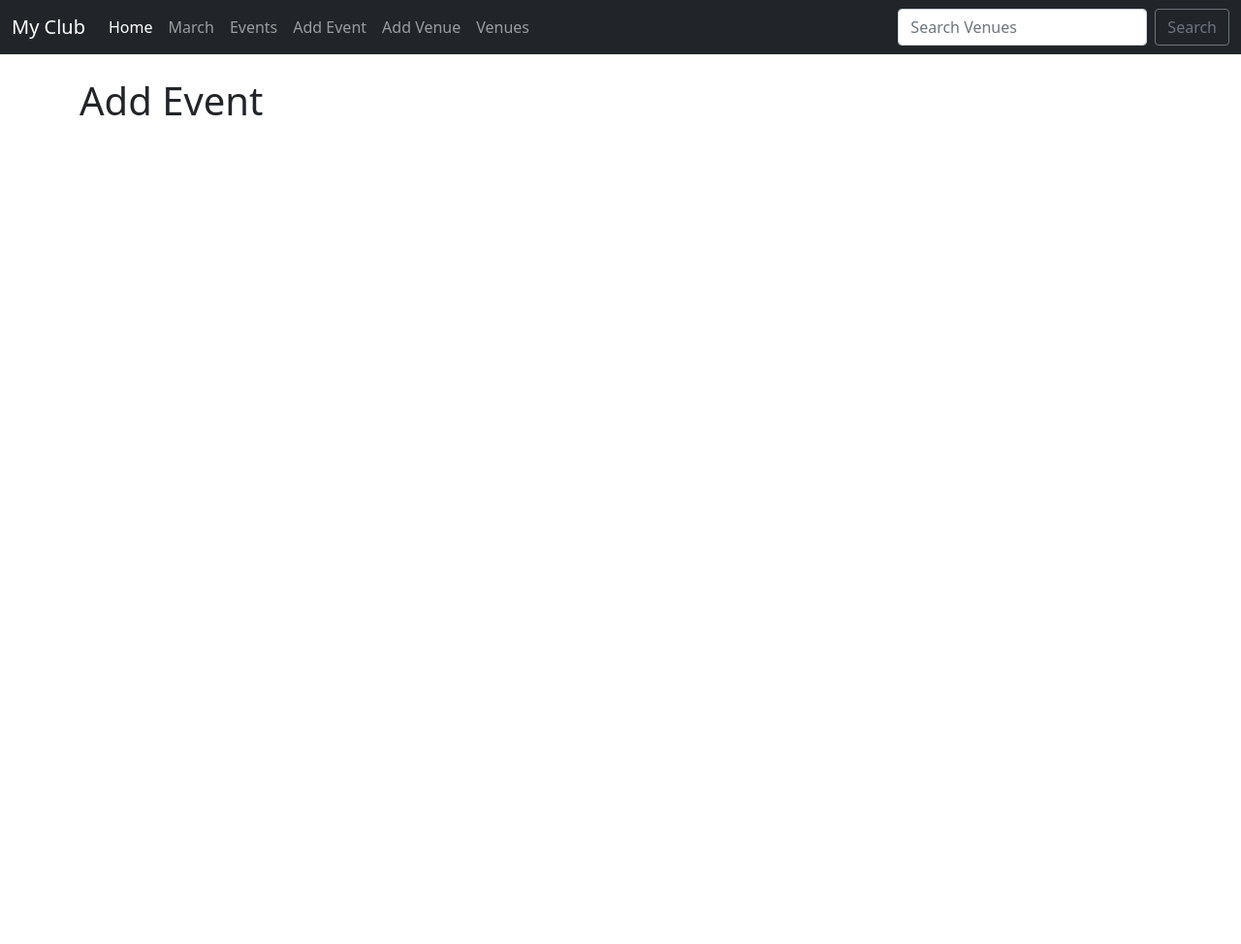
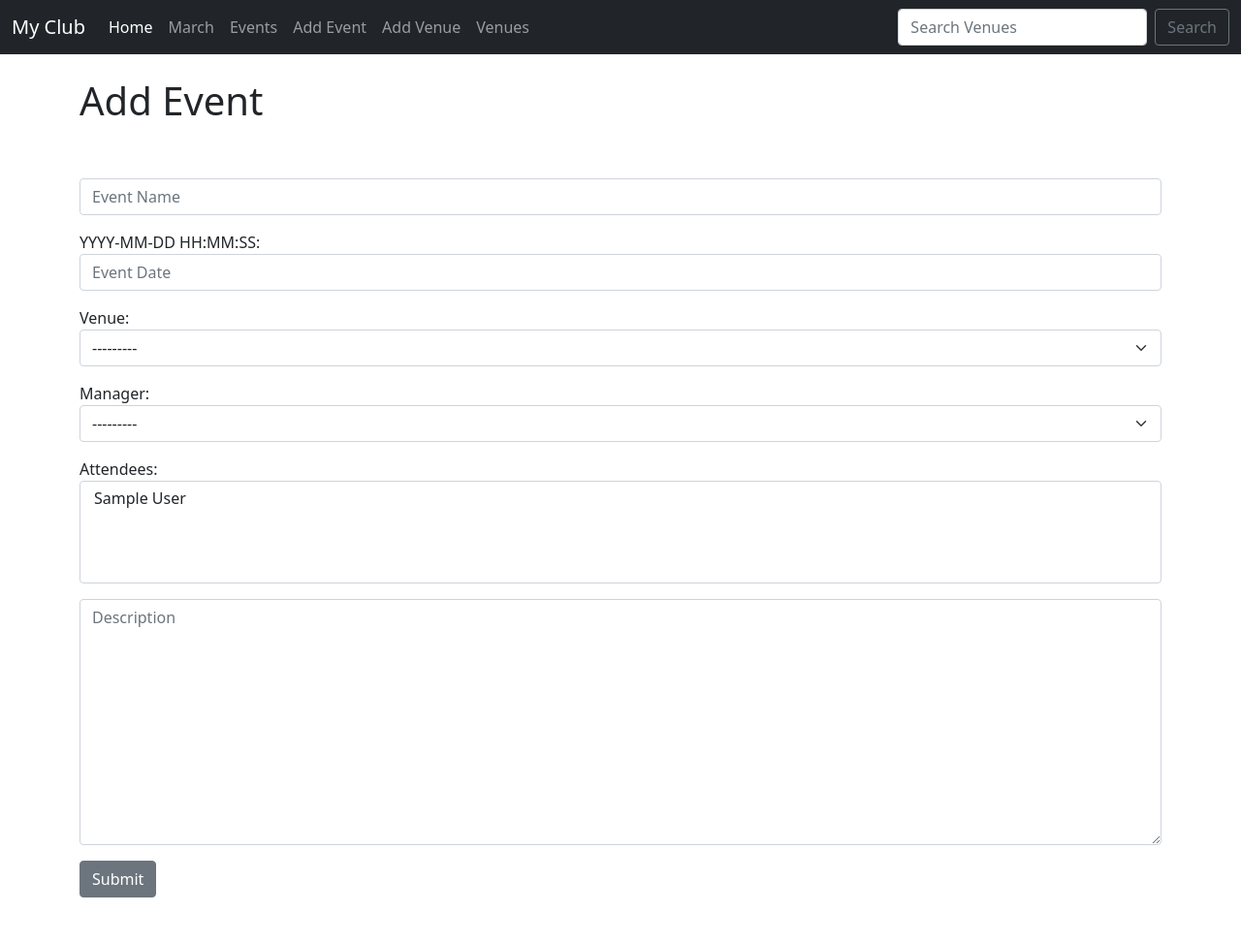
Before and after one commit to Syarif-Ys/django-codemy, a Django app: page /add_event in a window 1280 px wide. Shown: the whole page at 97% size. Before the commit the page ends 119 px from the top, so only its background shows below. Run offline with Django 3.2, Linux system fonts and the light colour scheme; tables that the repository leaves empty hold one stand-in row (values such as "Sample post").

Commit message:
25 Oktober 2022 1 2 3 4 5 6 How To Modify The Django Admin Area 7 How To Add Database Forms To A Web Page 8 How To Query The Database For Venues 9 Create A Search Bar 10 Update and Edit Venues 11 Create An Add Event Page

```diff
--- a/codemy/events/forms.py
+++ b/codemy/events/forms.py
@@ -27,20 +27,20 @@
 class EventForm(ModelForm):
     class Meta:
         model = Event
-        fields = ('name', 'event_date', 'venue', 'manager', 'description', 'attendees')
+        fields = ('name', 'event_date', 'venue', 'manager', 'attendees', 'description')
         labels = {
             'name': '',
-            'event_date': '',
-            'venue': '',
-            'manager': '',
+            'event_date': 'YYYY-MM-DD HH:MM:SS',
+            'venue': 'Venue',
+            'manager': 'Manager',
+            'attendees': 'Attendees',
             'description': '',
-            'attendees': '',
         }
         widgets = {
             'name': forms.TextInput(attrs={'class':'form-control', 'placeholder':'Event Name'}),
             'event_date': forms.TextInput(attrs={'class':'form-control', 'placeholder':'Event Date'}),
-            'venue': forms.TextInput(attrs={'class':'form-control', 'placeholder':'Venue'}),
-            'manager': forms.TextInput(attrs={'class':'form-control', 'placeholder':'Manager'}),
-            'description': forms.TextInput(attrs={'class':'form-control', 'placeholder':'Description'}),
-            'attendees': forms.EmailInput(attrs={'class':'form-control', 'placeholder':'attendees'}),
+            'venue': forms.Select(attrs={'class':'form-select', 'placeholder':'Venue'}),
+            'manager': forms.Select(attrs={'class':'form-select', 'placeholder':'Manager'}),
+            'attendees': forms.SelectMultiple(attrs={'class':'form-control', 'placeholder':'Attendees'}),
+            'description': forms.Textarea(attrs={'class':'form-control', 'placeholder':'Description'}),
         }
--- a/codemy/events/templates/events/add_event.html
+++ b/codemy/events/templates/events/add_event.html
@@ -3,6 +3,23 @@
 {% block content %}
 
 <h1>Add Event</h1>
-<br/>
+<br/><br/>
+
+        {% if submitted %}
+            Your Event Was Submitted Succesfully!!
+
+        {% else %}
+
+        <form action="" method=POST>
+            {% csrf_token %}
+
+            {{ form.as_p }}
+
+            <input type="submit" value="Submit" class="btn btn-secondary">
+
+        </form>
+        {% endif %}
+
+<br/><br/>
 
 {% endblock %}
```
